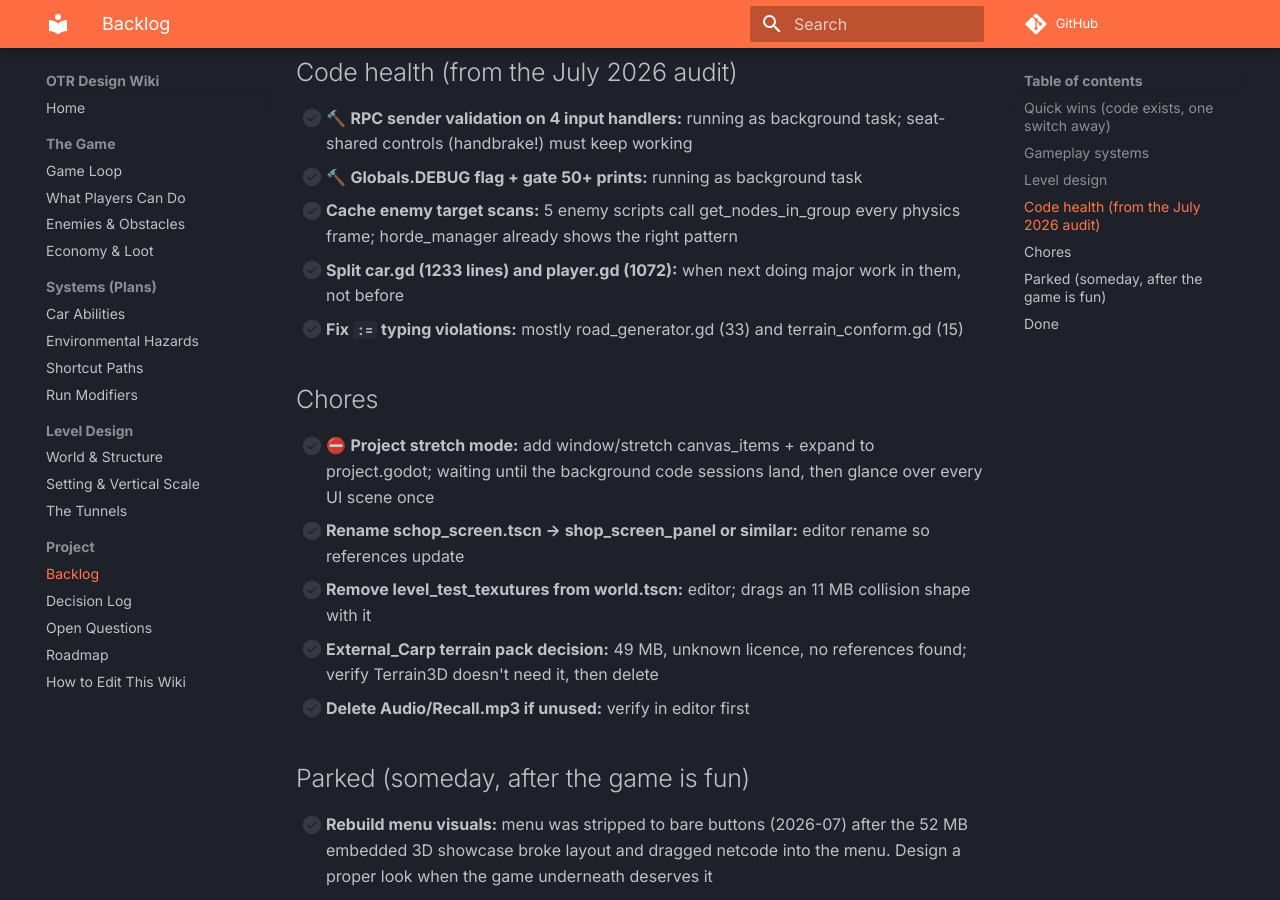
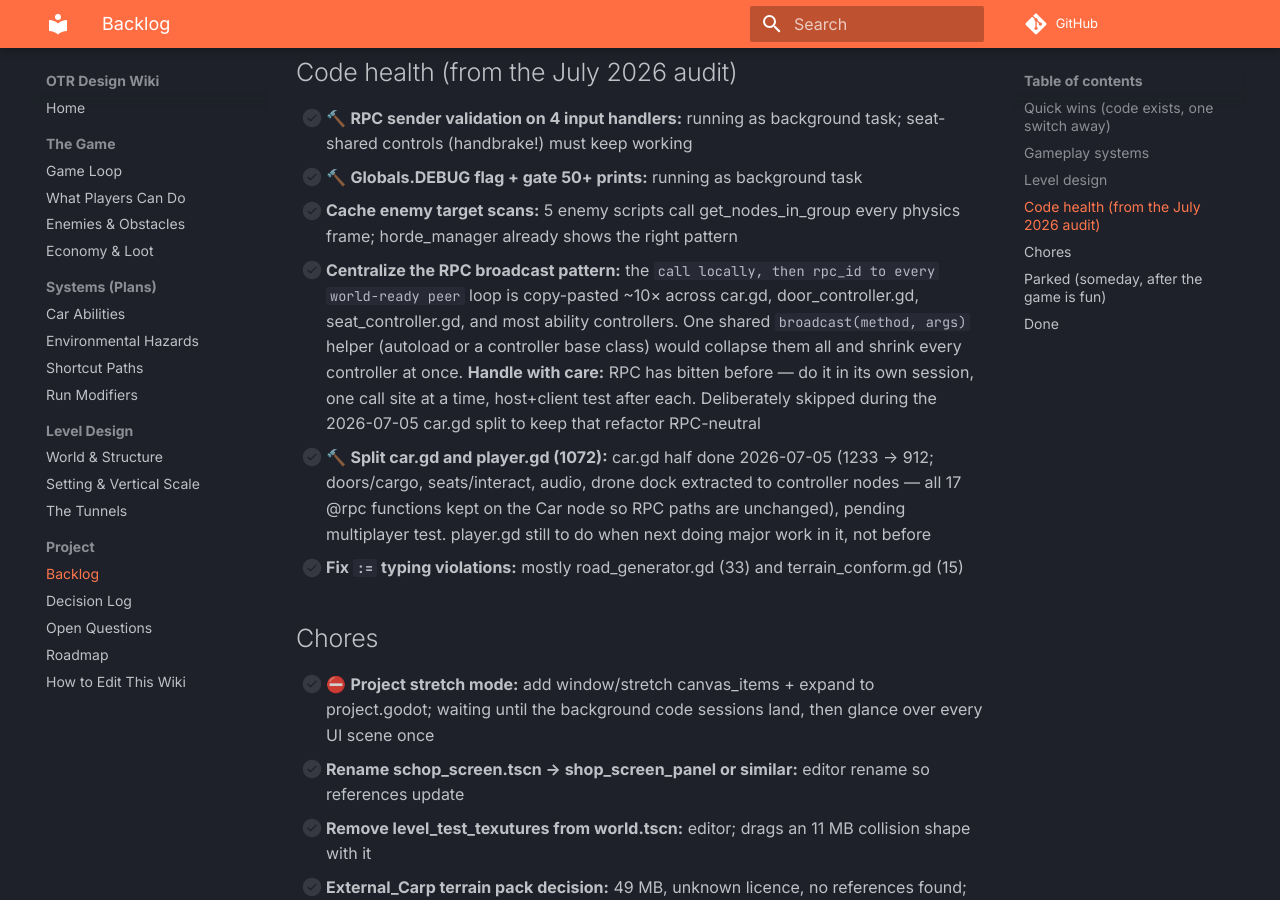
Before and after one commit to cap7n/otr-docs, an MkDocs documentation site: the page built from docs/project/backlog.md, in a window 1280 px wide and 900 px high, scrolled down 2020 px. Built offline with MkDocs 1.6.1 and Material for MkDocs 9.7.7, drawn with Linux system fonts in a browser that asks for light colours; comment, search, counter and statistics services are not loaded.

Commit message:
Backlog: RPC broadcast-helper item; car.gd split marked half done
Co-Authored-By: Claude Opus 4.8 <noreply@anthropic.com>

```diff
--- a/docs/project/backlog.md
+++ b/docs/project/backlog.md
@@ -44,7 +44,8 @@ Conventions: `🔨` = in progress · `⛔` = blocked by a decision or another it
 - [ ] 🔨 **RPC sender validation on 4 input handlers:** running as background task; seat-shared controls (handbrake!) must keep working
 - [ ] 🔨 **Globals.DEBUG flag + gate 50+ prints:** running as background task
 - [ ] **Cache enemy target scans:** 5 enemy scripts call get_nodes_in_group every physics frame; horde_manager already shows the right pattern
-- [ ] **Split car.gd (1233 lines) and player.gd (1072):** when next doing major work in them, not before
+- [ ] **Centralize the RPC broadcast pattern:** the `call locally, then rpc_id to every world-ready peer` loop is copy-pasted ~10× across car.gd, door_controller.gd, seat_controller.gd, and most ability controllers. One shared `broadcast(method, args)` helper (autoload or a controller base class) would collapse them all and shrink every controller at once. **Handle with care:** RPC has bitten before — do it in its own session, one call site at a time, host+client test after each. Deliberately skipped during the 2026-07-05 car.gd split to keep that refactor RPC-neutral
+- [ ] 🔨 **Split car.gd and player.gd (1072):** car.gd half done 2026-07-05 (1233 → 912; doors/cargo, seats/interact, audio, drone dock extracted to controller nodes — all 17 @rpc functions kept on the Car node so RPC paths are unchanged), pending multiplayer test. player.gd still to do when next doing major work in it, not before
 - [ ] **Fix `:=` typing violations:** mostly road_generator.gd (33) and terrain_conform.gd (15)
 
 ## Chores
```
